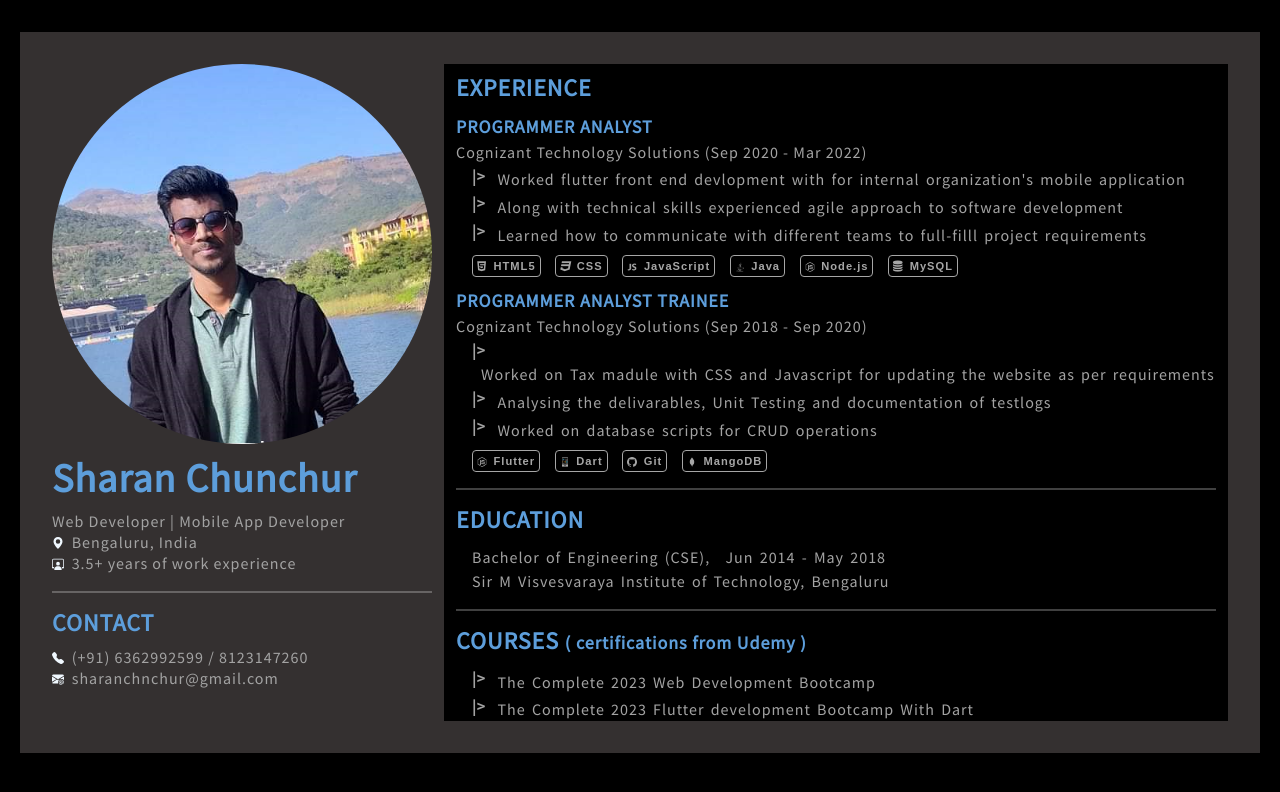
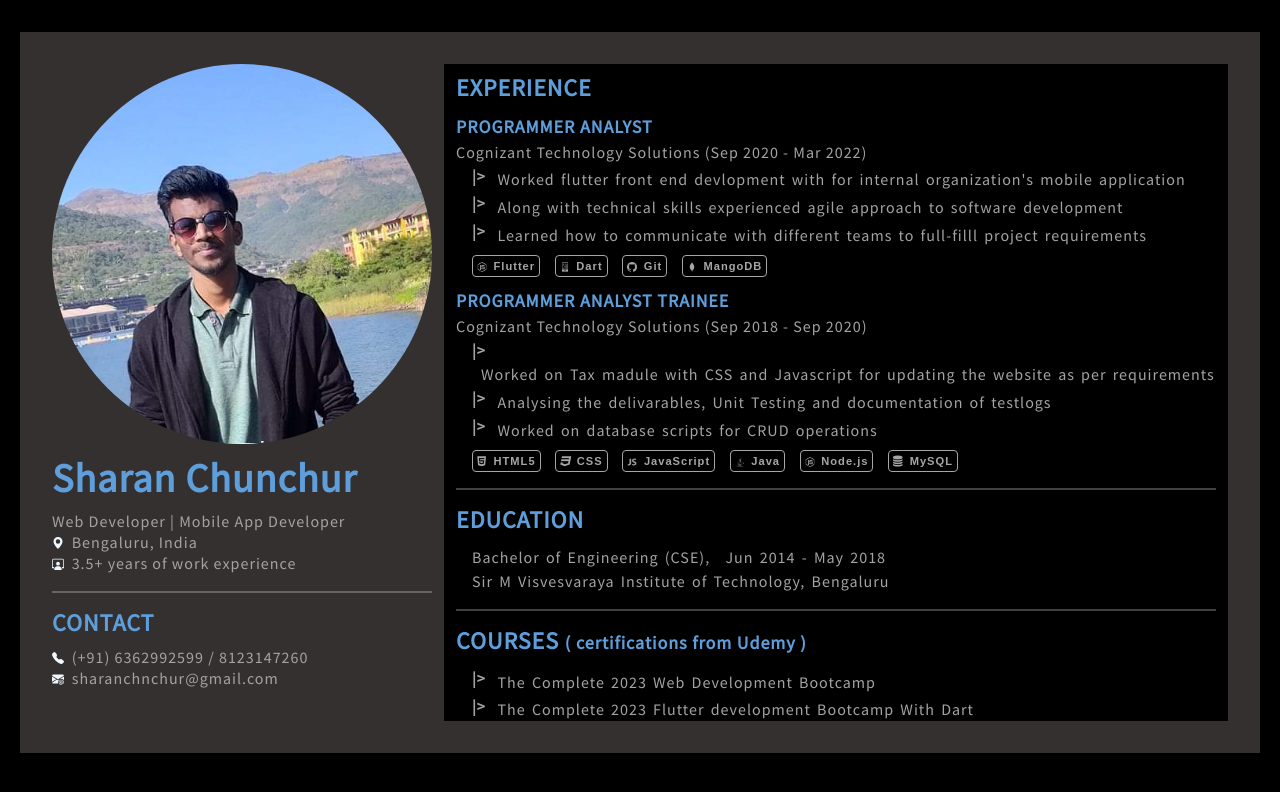
Before and after one commit to sharan-chunchur/aboutMe, a plain HTML site: page index.html in a window 1280 px wide. Drawn offline with nearby package versions, Linux system fonts and the light colour scheme.

Commit message:
Update index.html

```diff
--- a/index.html
+++ b/index.html
@@ -43,7 +43,8 @@
                         <h6 class="details"> 3.5+ years of work experience</h6>
                     </div>
                     <hr>
-                    <h4 class="headings"> CONTACT </CONTACT></h4>
+                    <h4 class="headings"> CONTACT </CONTACT>
+                    </h4>
                     <div>
                         <svg xmlns="http://www.w3.org/2000/svg" width="16" height="16" fill="currentColor"
                             class="bi bi-telephone-fill icon" viewBox="0 0 16 16">
@@ -72,33 +73,31 @@
                 <p class="details">Cognizant Technology Solutions (Sep 2020 - Mar 2022)</p>
                 <div class="indentation">
                     <p class="work-detail" style="font-weight:bolder;">|></p>
-                    <p class="work-detail" style="vertical-align: sub;">&ensp;Worked flutter front end devlopment with for internal organization's mobile application </p>
+                    <p class="work-detail" style="vertical-align: sub;">&ensp;Worked flutter front end devlopment with for
+                        internal organization's mobile application </p>
                 </div>
                 <div class="indentation">
                     <p class="work-detail" style="font-weight:bolder;">|></p>
-                    <p class="work-detail" style="vertical-align: sub;">&ensp;Along with technical skills experienced agile approach to software development </p>
+                    <p class="work-detail" style="vertical-align: sub;">&ensp;Along with technical skills experienced agile
+                        approach to software development </p>
                 </div>
                 <div class="indentation">
                     <p class="work-detail" style="font-weight:bolder;">|></p>
-                    <p class="work-detail" style="vertical-align: sub;">&ensp;Learned how to communicate with different teams to full-filll project requirements</p>
+                    <p class="work-detail" style="vertical-align: sub;">&ensp;Learned how to communicate with different
+                        teams to full-filll project requirements</p>
                 </div>
 
                 <div style="margin: 8px 10px;">
                     <div class="row">
                         <div class="col-lg-12">
-                            <button type="button" class="btn btn-secondary btn-sm" disabled><i
-                                    class="fa fa-brands fa-html5 skill-icon"></i>&ensp;HTML5</button>
-                            <button type="button" class="btn btn-secondary btn-sm" disabled><i
-                                    class="fa fa-css3 skill-icon"></i>&ensp;CSS</button>
-                            <button type="button" class="btn btn-secondary btn-sm" disabled><img class="skill-icon"
-                                    src="icons/javascript.png" alt="">&ensp;JavaScript</button>
-                            <button type="button" class="btn btn-secondary btn-sm" disabled><img class="skill-icon" src="icons/java.png"
-                                    alt=""><i class="fa fa-java"></i>&ensp;Java</button>
                             <button type="button" class="btn btn-secondary btn-sm" disabled><img class="skill-icon" src="icons/node-js.png"
-                                    alt="">&ensp;Node.js</button>
-                            <button type="button" class="btn btn-secondary btn-sm" disabled><i
-                                    class="fa fa-solid fa-database skill-icon"></i>&ensp;MySQL</button>
-                        </div>
+                                    alt="">&ensp;Flutter</button>
+                            <button type="button" class="btn btn-secondary btn-sm" disabled><img class="skill-icon" src="icons/mobile.png"
+                                    alt="">&ensp;Dart</button>
+                            <button type="button" class="btn btn-secondary btn-sm" disabled><img class="skill-icon" src="icons/git.png"
+                                    alt="">&ensp;Git</button>
+                            <button type="button" class="btn btn-secondary btn-sm" disabled><img class="skill-icon" src="icons/mangodb.png"
+                                    alt="">&ensp;MangoDB</button></div>
                     </div>
                 </div>
                 <div></div>
@@ -106,29 +105,35 @@
                 <p class="details">Cognizant Technology Solutions (Sep 2018 - Sep 2020)</p>
                 <div class="indentation">
                     <p class="work-detail" style="font-weight:bolder;">|></p>
-                    <p class="work-detail" style="vertical-align: sub;">&ensp;Worked on Tax madule with CSS and Javascript for updating the website as per requirements
+                    <p class="work-detail" style="vertical-align: sub;">&ensp;Worked on Tax madule with CSS and Javascript
+                        for updating the website as per requirements
                     </p>
                 </div>
                 <div class="indentation">
                     <p class="work-detail" style="font-weight:bolder;">|></p>
-                    <p class="work-detail" style="vertical-align: sub;">&ensp;Analysing the delivarables, Unit Testing and documentation of testlogs</p>
+                    <p class="work-detail" style="vertical-align: sub;">&ensp;Analysing the delivarables, Unit Testing and
+                        documentation of testlogs</p>
                 </div>
                 <div class="indentation">
                     <p class="work-detail" style="font-weight:bolder;">|></p>
-                    <p class="work-detail" style="vertical-align: sub;">&ensp;Worked on database scripts for CRUD operations </p>
+                    <p class="work-detail" style="vertical-align: sub;">&ensp;Worked on database scripts for CRUD operations
+                    </p>
                 </div>
             </div>
             <div style="margin: 8px 10px;">
                 <div class="row">
                     <div class="col-lg-12">
+                        <button type="button" class="btn btn-secondary btn-sm" disabled><i
+                                class="fa fa-brands fa-html5 skill-icon"></i>&ensp;HTML5</button>
+                        <button type="button" class="btn btn-secondary btn-sm" disabled><i class="fa fa-css3 skill-icon"></i>&ensp;CSS</button>
+                        <button type="button" class="btn btn-secondary btn-sm" disabled><img class="skill-icon" src="icons/javascript.png"
+                                alt="">&ensp;JavaScript</button>
+                        <button type="button" class="btn btn-secondary btn-sm" disabled><img class="skill-icon" src="icons/java.png" alt=""><i
+                                class="fa fa-java"></i>&ensp;Java</button>
                         <button type="button" class="btn btn-secondary btn-sm" disabled><img class="skill-icon" src="icons/node-js.png"
-                                alt="">&ensp;Flutter</button>
-                        <button type="button" class="btn btn-secondary btn-sm" disabled><img class="skill-icon" src="icons/mobile.png"
-                                alt="">&ensp;Dart</button>
-                        <button type="button" class="btn btn-secondary btn-sm" disabled><img class="skill-icon" src="icons/git.png"
-                                alt="">&ensp;Git</button>
-                        <button type="button" class="btn btn-secondary btn-sm" disabled><img class="skill-icon" src="icons/mangodb.png"
-                                alt="">&ensp;MangoDB</button>
+                                alt="">&ensp;Node.js</button>
+                        <button type="button" class="btn btn-secondary btn-sm" disabled><i
+                                class="fa fa-solid fa-database skill-icon"></i>&ensp;MySQL</button>
                     </div>
                 </div>
             </div>
@@ -143,14 +148,15 @@
             </div>
             <hr>
             <div>
-                <h4 class="headings" > COURSES <span style="font-size: large;"> ( certifications from Udemy )</span></h4>
+                <h4 class="headings"> COURSES <span style="font-size: large;"> ( certifications from Udemy )</span></h4>
                 <div class="indentation">
                     <p class="work-detail" style="font-weight:bolder;">|></p>
                     <p class="work-detail" style="vertical-align: sub;">&ensp;The Complete 2023 Web Development Bootcamp</p>
                 </div>
                 <div class="indentation">
                     <p class="work-detail" style="font-weight:bolder;">|></p>
-                    <p class="work-detail" style="vertical-align: sub;">&ensp;The Complete 2023 Flutter development Bootcamp With Dart</p>
+                    <p class="work-detail" style="vertical-align: sub;">&ensp;The Complete 2023 Flutter development Bootcamp
+                        With Dart</p>
                 </div>
             </div>
         </div>
```
